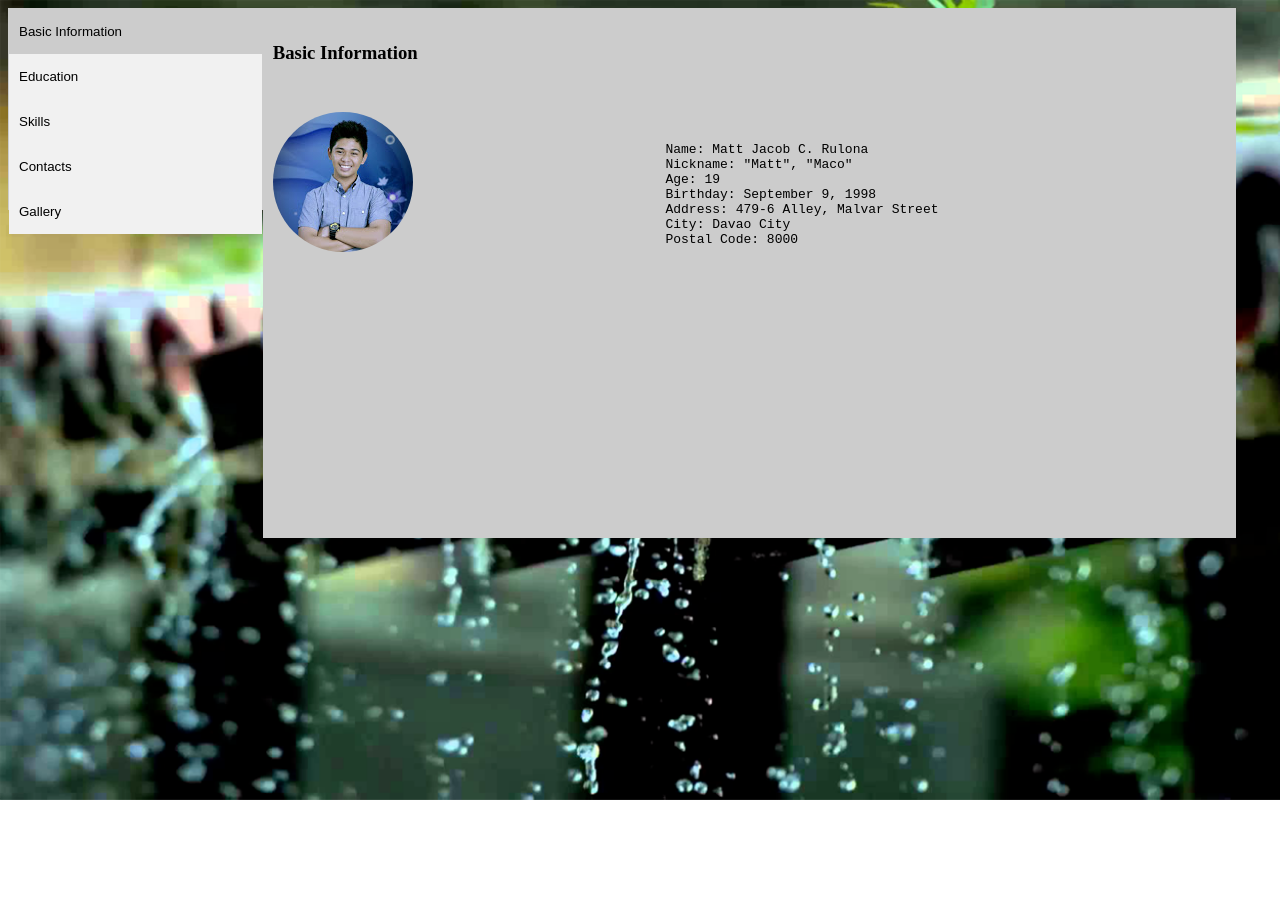
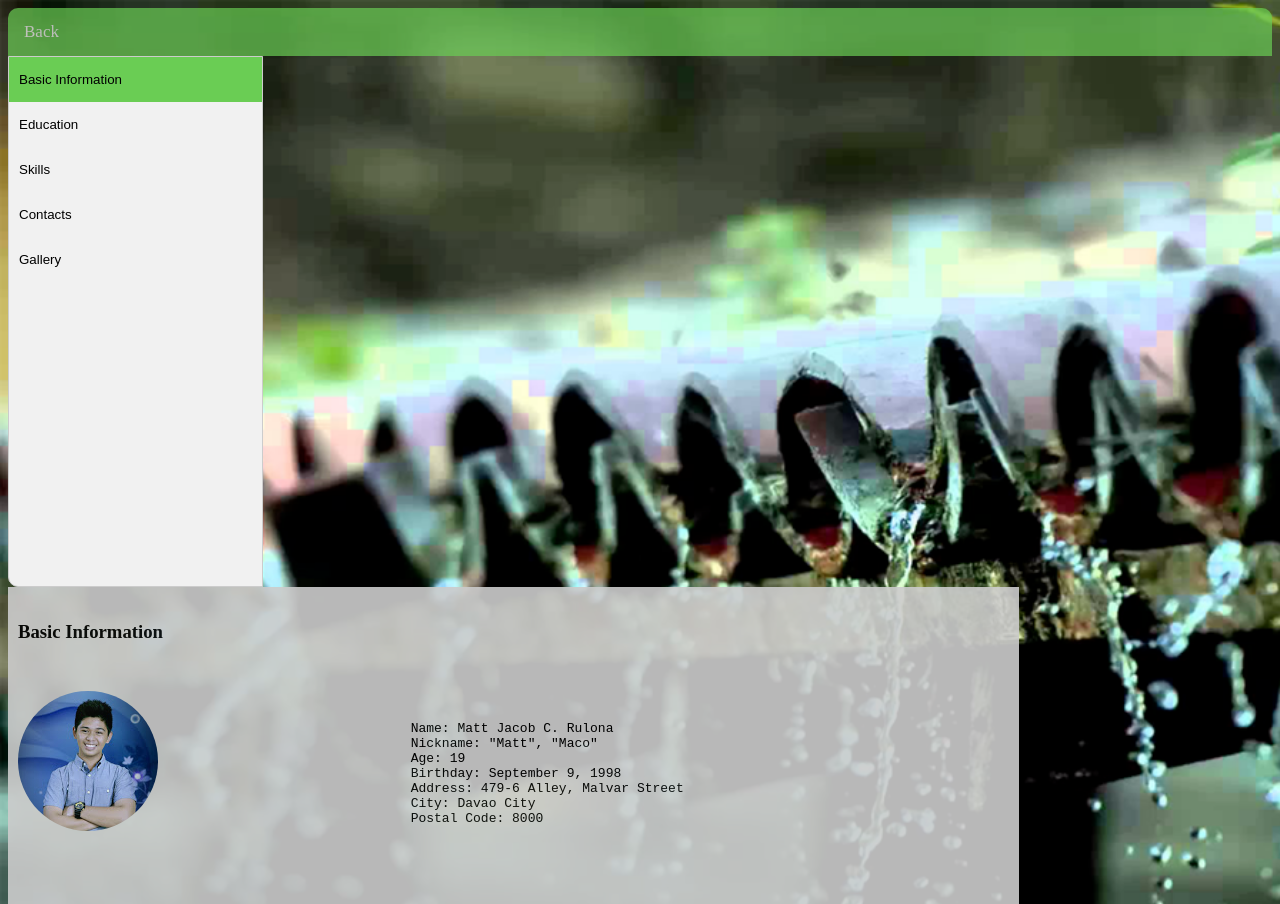
Before and after one commit to Majaru/RULONA_MATT_PersonalWebsite, a plain HTML site: page main.html in a window 1280 px wide. Shown: the top 904 px of the page. Before the commit the page ends 800 px from the top, so only its background shows below. Drawn offline with Linux system fonts and the light colour scheme.

Commit message:
added design for vertical tab and added back button

```diff
--- a/main.css
+++ b/main.css
@@ -1,9 +1,37 @@
+.topnav {
+    background-color: #6ACD54;
+    overflow: hidden;
+    border-top-right-radius: 10px;
+    border-top-left-radius: 10px;
+    opacity: 0.7;
+}
+
+.topnav a {
+    float: left;
+    display: block;
+    color: #ffffff;
+    text-align: center;
+    padding: 14px 16px;
+    text-decoration: none;
+    font-size: 17px;
+}
+
+.topnav a:hover {
+    background-color: #ddd;
+    color: black;
+}
+
+.topnav .icon {
+    display: none;
+}
+
 div.tab {
     float: left;
     border: 1px solid #ccc;
     background-color: #f1f1f1;
     width:20%;
-    height: 200px;
+    height: 529px;
+    border-bottom-left-radius: 10px;
 }
 
 div.tab button {
@@ -20,12 +48,12 @@ div.tab button {
 }
 
 div.tab button:hover {
-    background-color: #ddd;
+    background-color: #6ACD54;
 }
 
 
 div.tab button.active {
-    background-color: #ccc;
+    background-color: #6ACD54;
 }
 
 .tabcontent {
@@ -33,9 +61,23 @@ div.tab button.active {
     padding: 10px 10px;
     border: 5px solid #ccc;
     background-color: #ccc;
-    width: 75%;
+    width: 77.97%;
     border-left: none;
     height: 500px;
+    opacity: 0.9;
+    -webkit-animation: fadeEffect 1s;
+    animation: fadeEffect 1s;
+    border-bottom-right-radius: 10px;
+}
+
+@-webkit-keyframes fadeEffect {
+    from {opacity: 0;}
+    to {opacity: 1;}
+}
+
+@keyframes fadeEffect {
+    from {opacity: 0;}
+    to {opacity: 1;}
 }
 
 img {
--- a/main.html
+++ b/main.html
@@ -7,6 +7,11 @@
 	</head>
 
 	<body background="maxresdefault.png">
+		<div class="topnav" id="myTopnav">
+  			<a href="index.html">Back</a>
+			<a href="javascript:void(0);" class="icon" onclick="myFunction()">&#9776;</a>
+		</div>
+
 		<div class="tab">
   			<button class="tablinks" onclick="openTab(event, 'Basic Information')" id="defaultOpen">Basic Information</button>
   			<button class="tablinks" onclick="openTab(event, 'Education')">Education</button>
```
